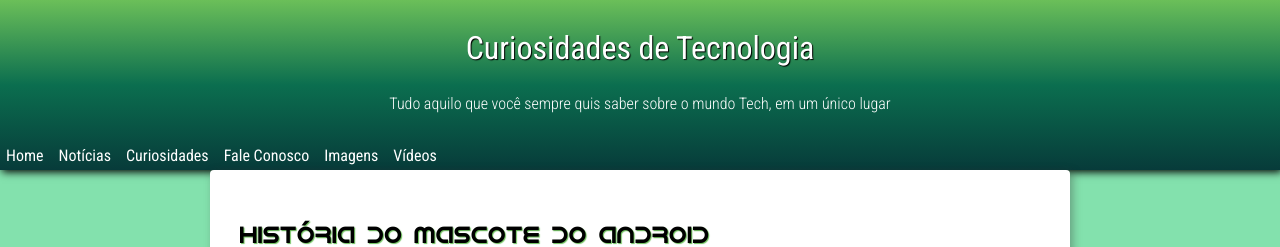
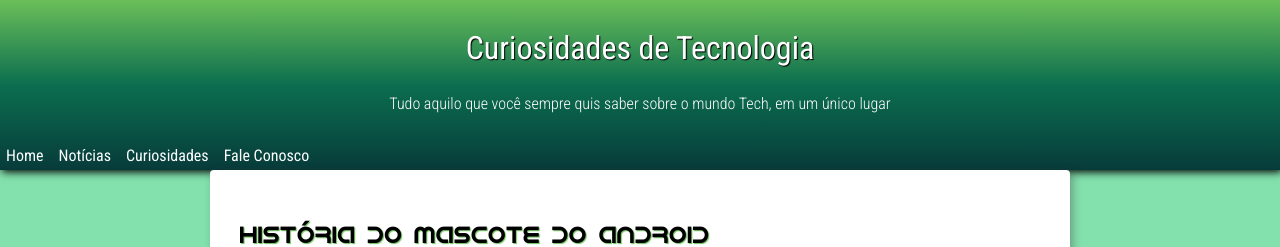
Before and after one commit to pedroacamargo/projeto-android, a plain HTML site: page index.html in a window 1280 px wide. Shown: the top 247 px of the page. Drawn offline with Linux system fonts and the light colour scheme.

Commit message:
menos opções nav

```diff
--- a/index.html
+++ b/index.html
@@ -17,8 +17,6 @@
             <a class="menu" href="#">Notícias</a>
             <a class="menu" href="#">Curiosidades</a>
             <a class="menu" href="#">Fale Conosco</a>
-            <a class="menu" href="#">Imagens</a>
-            <a class="menu" href="#">Vídeos</a>
         </nav>
     </header>
     <main>
```
